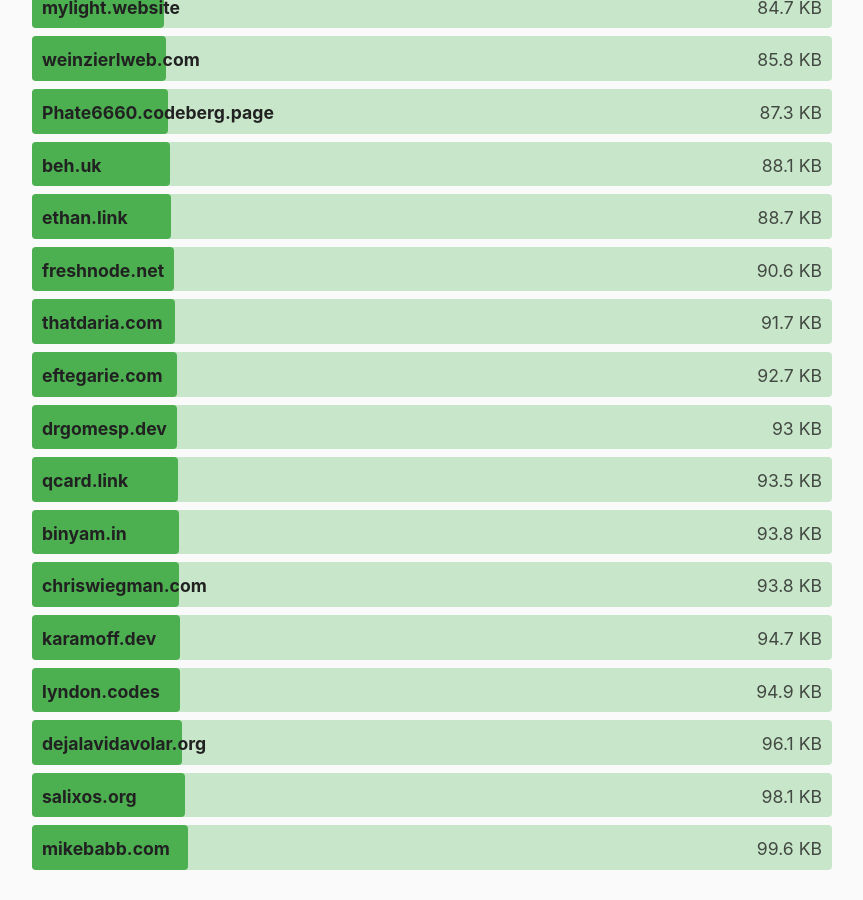
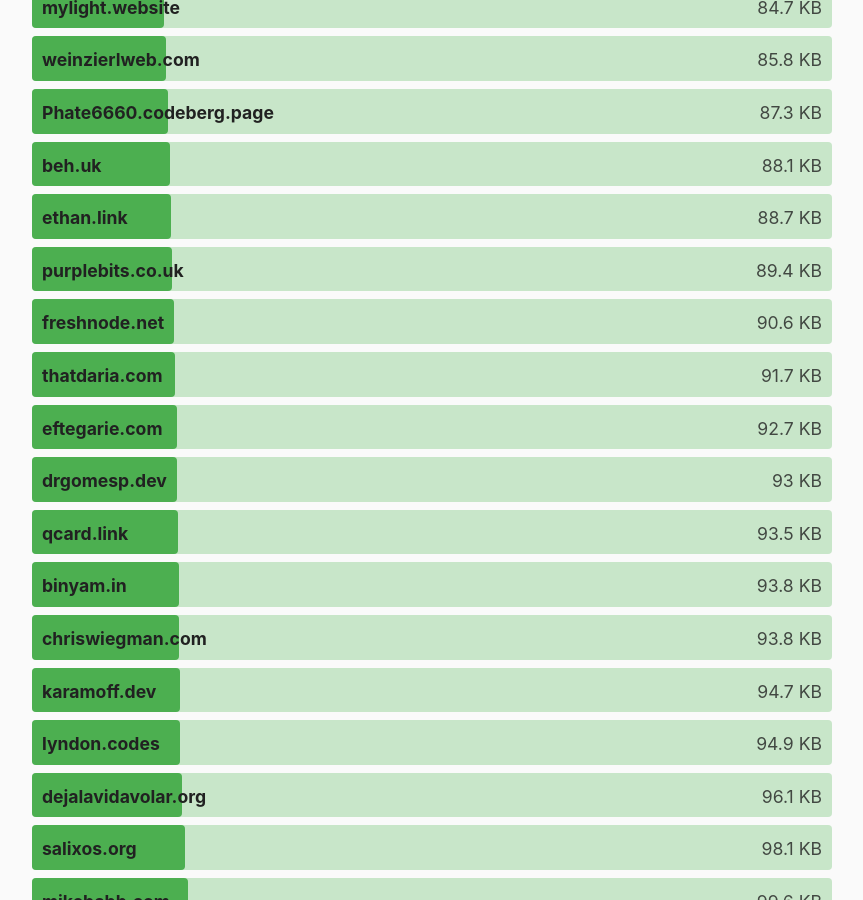
Before and after one commit to kevquirk/512kb.club, a Jekyll site: the page built from index.md, in a window 1280 px wide and 900 px high, scrolled down 9294 px. Shown: the whole window, without its empty margins (208-1071 px from the left). Built offline with Jekyll 4.4.1, drawn with Linux system fonts in a browser that asks for light colours.

Commit message:
Update green-team.yml

```diff
--- a/_data/green-team.yml
+++ b/_data/green-team.yml
@@ -793,6 +793,10 @@
   size: 88.7
   last_checked:
 
+- domain: purplebits.co.uk
+  url: https://purplebits.co.uk
+  size: 89.4
+
 - domain: freshnode.net
   url: https://freshnode.net
   size: 90.6
```
